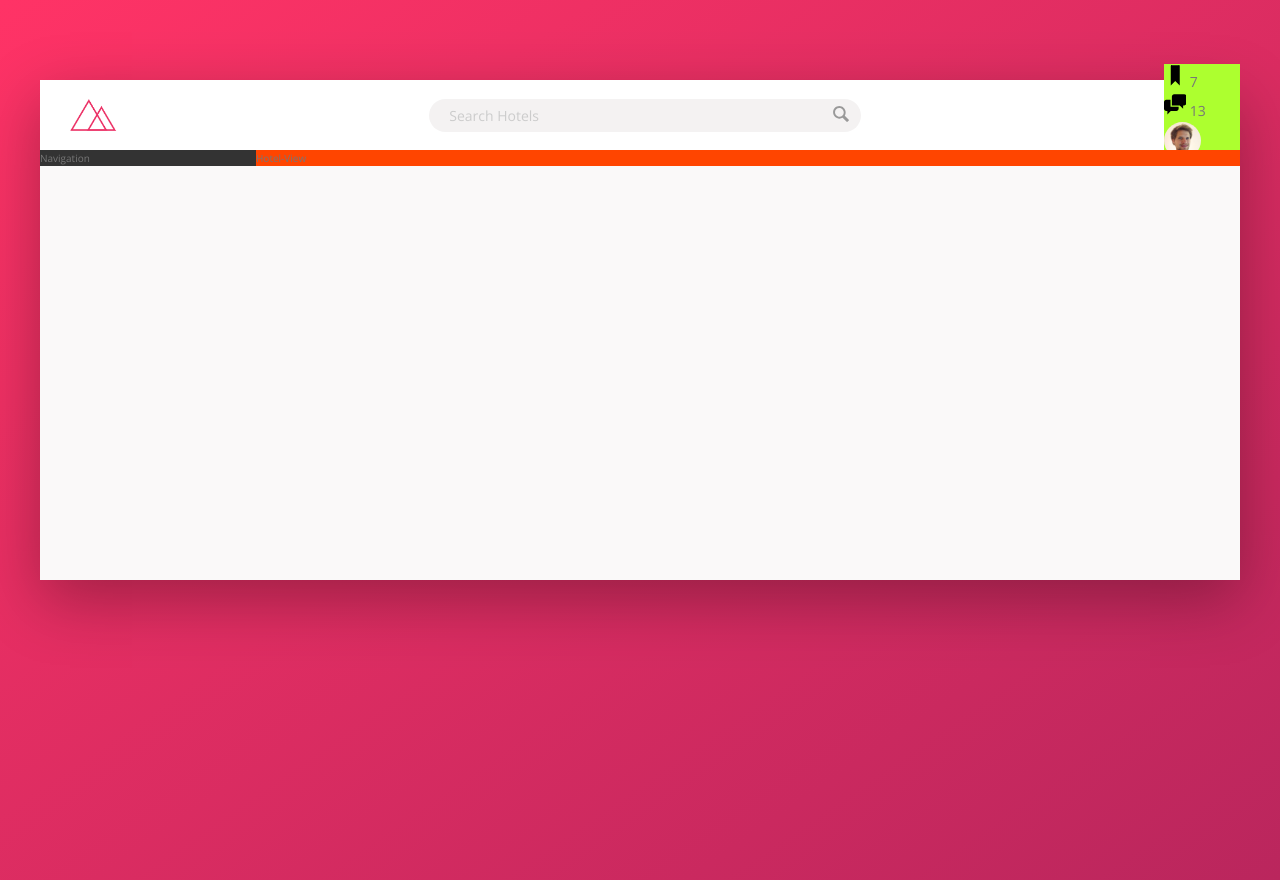
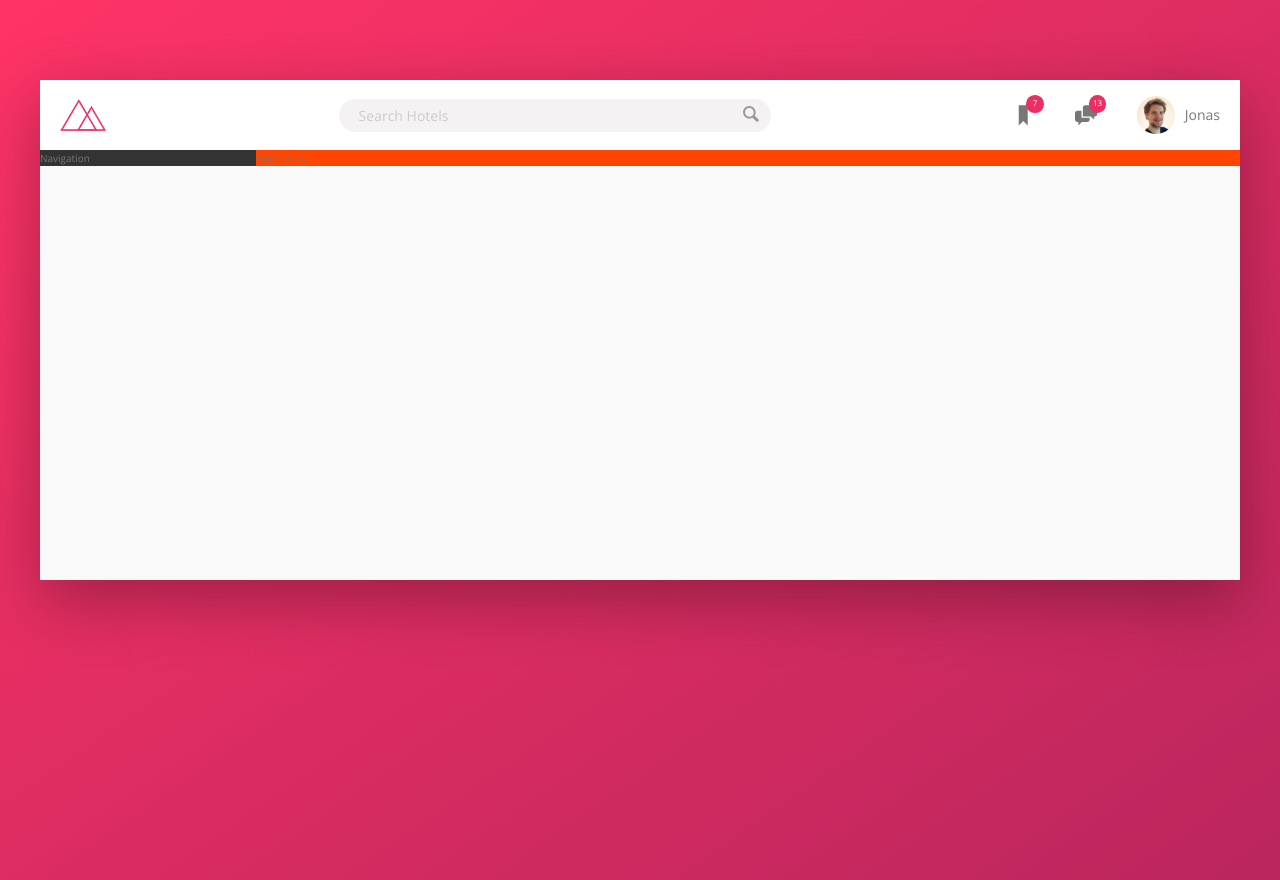
Before and after one commit to benjimon24/css-trillo, a plain HTML site: page index.html in a window 1280 px wide. Drawn offline with nearby package versions, Linux system fonts and the light colour scheme.

Commit message:
complete styling of navigation buttons

```diff
--- a/css/style.css
+++ b/css/style.css
@@ -79,7 +79,7 @@ body {
 
 .logo {
   height: 3.25rem;
-  margin-left: 3rem; }
+  margin-left: 2rem; }
 
 .search {
   flex: 0 0 40%;
@@ -119,10 +119,38 @@ body {
     fill: var(--color-grey-dark-3); }
 
 .user-nav {
-  background-color: greenyellow; }
+  display: flex;
+  align-self: stretch;
+  align-items: stretch; }
+  .user-nav > * {
+    padding: 0 2rem;
+    cursor: pointer;
+    display: flex;
+    align-items: center; }
+  .user-nav > *:hover {
+    padding: 0 2rem;
+    cursor: pointer;
+    background-color: var(--color-grey-light-2); }
+  .user-nav__icon-box {
+    position: relative; }
   .user-nav__icon {
     height: 2.25rem;
-    width: 2.25rem; }
+    width: 2.25rem;
+    fill: var(--color-grey-dark-2); }
+  .user-nav__notification {
+    font-size: 0.8rem;
+    height: 1.75rem;
+    width: 1.75rem;
+    border-radius: 50%;
+    background-color: var(--color-primary);
+    color: #fff;
+    position: absolute;
+    top: 1.5rem;
+    right: 1.1rem;
+    display: flex;
+    justify-content: center;
+    align-items: center; }
   .user-nav__user-photo {
     height: 3.75rem;
-    border-radius: 50%; }
+    border-radius: 50%;
+    margin-right: 1rem; }
--- a/sass/_components.scss
+++ b/sass/_components.scss
@@ -1,7 +1,7 @@
 // LOGO
 .logo {
   height: 3.25rem;
-  margin-left: 3rem;
+  margin-left: 2rem;
 }
 
 //SEARCH
@@ -36,7 +36,7 @@
     }
   }
 
-  //when the input field is focused, change the background color of the button as well
+  // Note: The “+” sign selector is used to select the elements that are placed immediately after the specified element but not inside the particular elements.
   &__input:focus + &__button {
     background-color: var(--color-grey-light-3);
   }
@@ -63,26 +63,59 @@
 
 //USER NAVIGATION
 .user-nav {
-  background-color: greenyellow;
+  display: flex;
+  align-self: stretch;
+  align-items: stretch;
+
+  //All direct children of .user-nav
+  & > * {
+    padding: 0 2rem;
+    cursor: pointer;
+    display: flex;
+    align-items: center;
+  }
+
+  & > *:hover {
+    padding: 0 2rem;
+    cursor: pointer;
+    background-color: var(--color-grey-light-2);
+  }
+
   &__icon-box {
+    position: relative;
   }
 
   &__icon {
     height: 2.25rem;
     width: 2.25rem;
+    fill: var(--color-grey-dark-2);
   }
 
   &__notification {
+    font-size: 0.8rem;
+    height: 1.75rem;
+    width: 1.75rem;
+    border-radius: 50%;
+    background-color: var(--color-primary);
+    color: #fff;
+    position: absolute;
+    top: 1.5rem;
+    right: 1.1rem;
+
+    display: flex;
+    justify-content: center;
+    align-items: center;
   }
 
-  &__user {
-  }
+  // &__user {
+  // }
 
   &__user-photo {
     height: 3.75rem;
     border-radius: 50%;
+    margin-right: 1rem;
   }
 
-  &__user-name {
-  }
+  // &__user-name {
+  // }
 }
```
